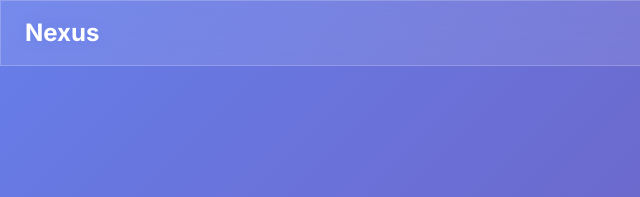
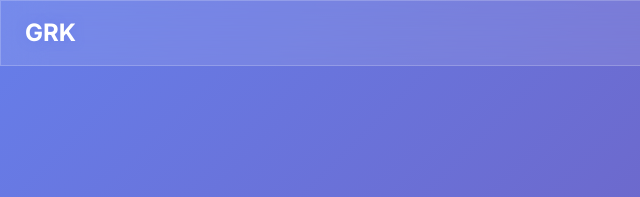
Before and after one commit to Emberate/ideal-train, a plain HTML site: page index.html in a window 1280 px wide. Shown: the top 197 px of the page, 0-640 px from the left. Drawn offline with nearby package versions, Linux system fonts and the light colour scheme.

Commit message:
i changed the code

```diff
--- a/index.html
+++ b/index.html
@@ -82,7 +82,7 @@
     <nav class="fixed top-0 w-full glass-effect z-50 transition-all duration-300">
         <div class="max-w-7xl mx-auto px-6 py-4">
             <div class="flex items-center justify-between">
-                <div class="text-2xl font-bold neon-text">Nexus</div>
+                <div class="text-2xl font-bold neon-text">GRK</div>
                 <div class="hidden md:flex space-x-8">
                     <a href="#home" class="hover:text-purple-400 transition-colors">Home</a>
                     <a href="#about" class="hover:text-purple-400 transition-colors">About</a>
```
